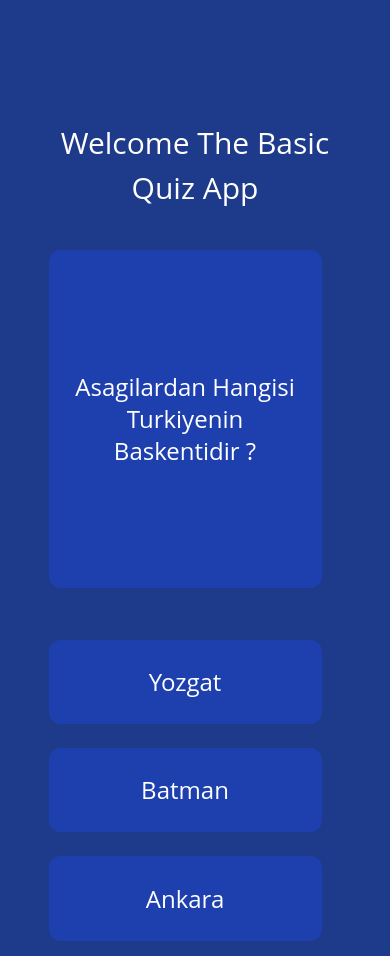
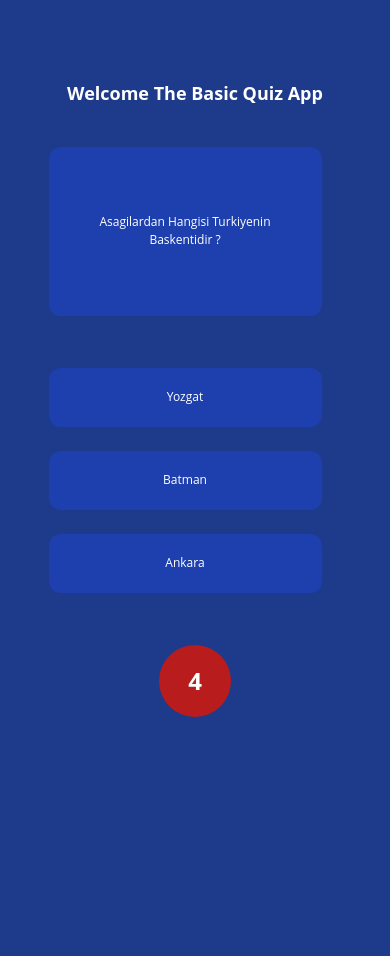
Before and after one commit to hkankyilmaz/quiz-app, a website: page index.html in a window 390 px wide. Shown: the top 956 px of the page. After the commit the page ends 844 px from the top, so only its background shows below. Drawn offline with Linux system fonts and the light colour scheme.

Commit message:
mobil-responsive fixes

```diff
--- a/index.html
+++ b/index.html
@@ -8,16 +8,18 @@
     <link rel="stylesheet" href="output.css" />
   </head>
   <body
-    class="bg-blue-900 p-20 relative text-[10px] md:text-[16px] flex flex-col justify-center items-center"
+    class="bg-blue-900 p-10 relative text-[12px] md:text-[20px] flex flex-col justify-center items-center"
   >
     <div id="main">
       <div id="container" class="flex flex-col">
-        <h1 class="text-white mt-10 text-[3em] text-center">
+        <h1
+          class="text-white mt-10 font-bold text-[1.5em] md:-[3em] text-center"
+        >
           Welcome The Basic Quiz App
         </h1>
         <div
           id="question"
-          class="bg-blue-800 h-40v w-70w md:w-80w my-10 rounded-xl c-mid p-5 text-center"
+          class="bg-blue-800 h-20v md:h-40v w-70w md:w-80w my-10 rounded-xl c-mid p-5 text-center"
         >
           Soru
         </div>
@@ -27,19 +29,19 @@
         >
           <div
             id="options-one"
-            class="bg-blue-800 h-10v w-70w md:w-25w my-3 mr-5 rounded-xl c-mid opt"
+            class="bg-blue-800 h-7v md:h-10v w-70w md:w-25w my-3 mr-5 rounded-xl c-mid opt"
           >
             Options
           </div>
           <div
             id="options-two"
-            class="bg-blue-800 w-70w md:w-20w h-10v my-3 mr-5 rounded-xl c-mid opt"
+            class="bg-blue-800 w-70w md:w-20w h-7v md:h-10v my-3 mr-5 rounded-xl c-mid opt"
           >
             Options
           </div>
           <div
             id="options-three"
-            class="bg-blue-800 w-70w md:w-20w h-10v my-3 mr-5 rounded-xl c-mid opt"
+            class="bg-blue-800 w-70w md:w-20w h-7v md:h-10v my-3 mr-5 rounded-xl c-mid opt"
           >
             Options
           </div>
--- a/style.css
+++ b/style.css
@@ -14,7 +14,7 @@ body {
 }
 
 .c-mid {
-  @apply flex justify-center items-center text-white text-2xl;
+  @apply flex justify-center items-center text-white text-[1em];
 }
 .opt {
   @apply cursor-pointer hover:bg-blue-700;
--- a/tailwind.config.js
+++ b/tailwind.config.js
@@ -4,6 +4,7 @@ module.exports = {
   theme: {
     extend: {},
     height: {
+      "7v": "7vh",
       "10v": "10vh",
       "20v": "20vh",
       "30v": "30vh",
```
Also changed, not shown: README.md, output.css.
